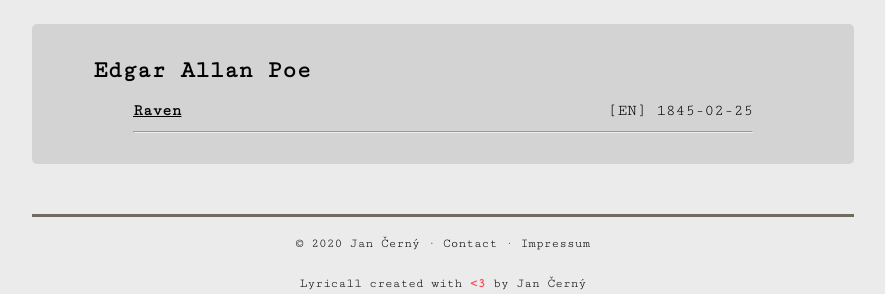
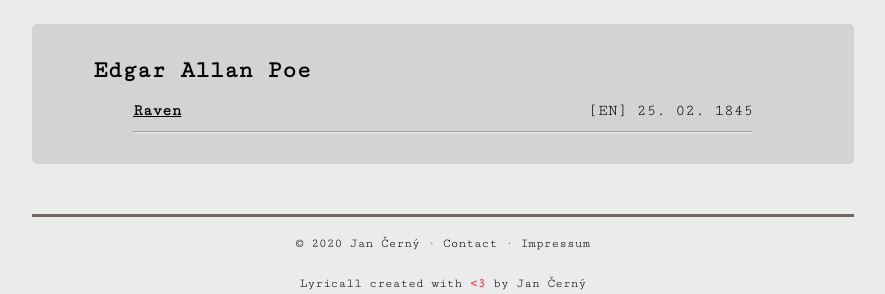
Before and after one commit to yagarea/lyricall, a Jekyll site: the page built from poems.md, in a window 1280 px wide. Shown: the part 231-525 px from the top of the page, without its empty margins (197-1082 px from the left). Built offline with Jekyll 4.4.1, drawn with Linux system fonts in a browser that asks for light colours.

Commit message:
change date format in poem listing

```diff
--- a/poems.md
+++ b/poems.md
@@ -9,6 +9,7 @@ tab: listing
 {%- assign authors = authors_raw | split: "^" | uniq -%}
 
 <div id="post">
+<div class="frame">
 <div class="poem-list">
 {% for author in authors %}
 	<h2 id="{{ author | replace: " ", "-" }}">{{ author }}</h2>
@@ -18,7 +19,7 @@ tab: listing
 			{% if post.listed %}
 			<ul class="hfill">
     			<li><a href="{{ post.url | relative_url }}"><b>{{ post.title }}</b></a></li>
-				<li>[{{ post.lang | upcase }}] <time datetime="{{ post.date | date_to_xmlschema }}">{{ post.date | date: "%Y-%m-%d" }}</time></li>
+				<li>[{{ post.lang | upcase }}] <time datetime="{{ post.date | date_to_xmlschema }}">{{ post.date  | date: "%d. %m. %Y" }}</time></li>
 			</ul>
 			{% endif %}
 		{% endfor %}
```
